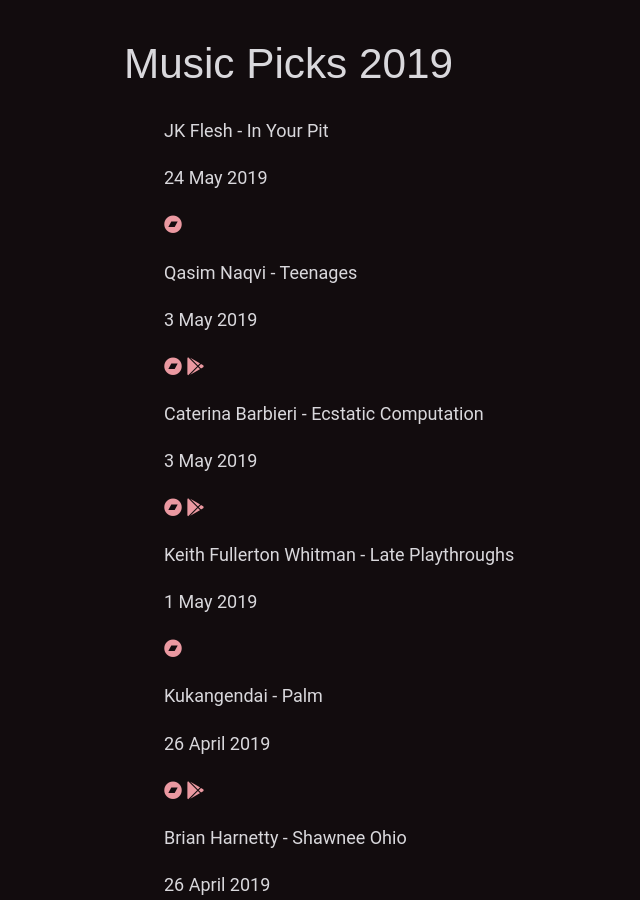
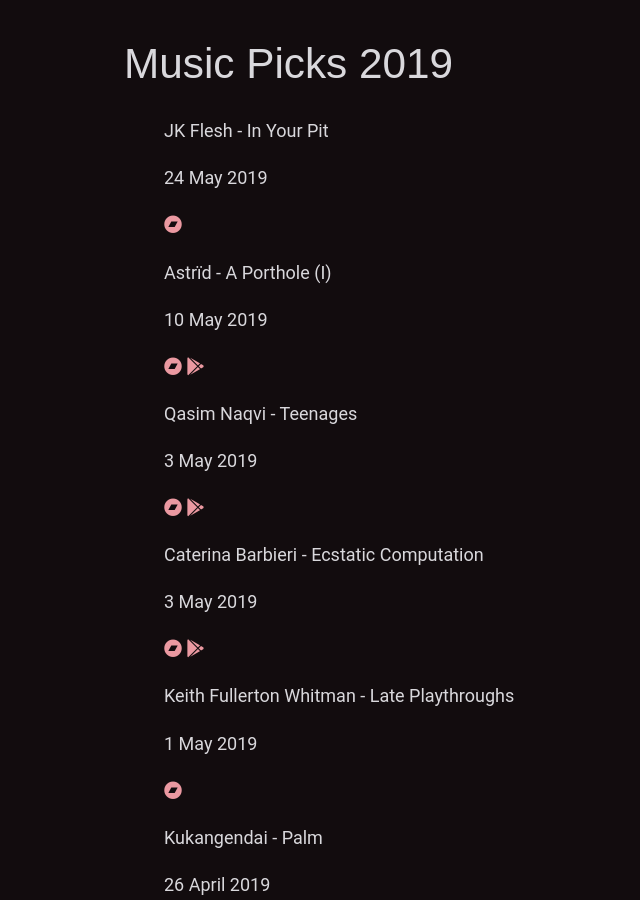
Before and after one commit to edclements/website, a Jekyll site: the page built from music-picks/2019.html, in a window 1280 px wide and 900 px high. Shown: the whole window, without its empty margins (174-814 px from the left). Built offline with Jekyll 4.4.1, drawn with Linux system fonts in a browser that asks for light colours; nearby versions of some CDN libraries.

Commit message:
Add music

```diff
--- a/_data/music-picks/2019.yml
+++ b/_data/music-picks/2019.yml
@@ -484,3 +484,9 @@
   date: 2019-05-03
   bandcamp: https://qasimnaqvi.bandcamp.com/album/teenages
   google: https://play.google.com/music/listen#/album/B6i6hcr2pypfzewgkmsqyoeijmu/Qasim+Naqvi/Teenages
+
+- artist: Astrïd
+  title: A Porthole (I)
+  date: 2019-05-10
+  bandcamp: https://gizehrecords.bandcamp.com/album/a-porthole-i
+  google: https://play.google.com/music/listen#/album/B3wxmat43543os76z4s52leosnm/Astr%C3%AFd/A+Porthole+(I)
```
